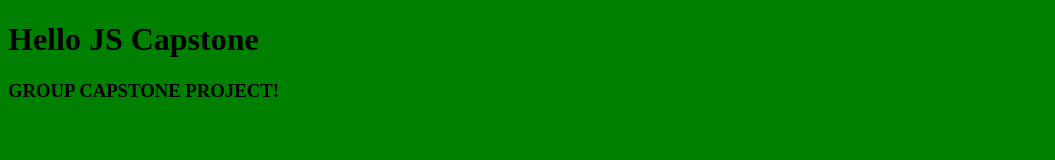
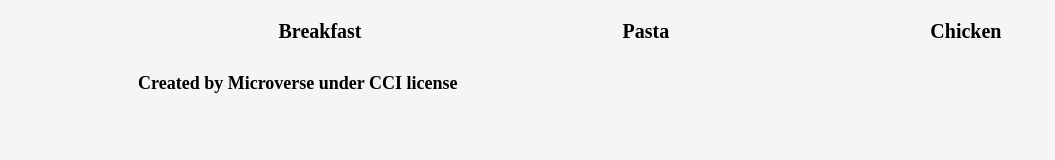
Before and after one commit to Tekhlay/JS-GROUP-CAPSTONE-PROJECT, a website built with webpack: page src/index.html in a window 1280 px wide. Shown: the whole page, without its empty margins (0-1055 px from the left). Built offline with nearby package versions, Linux system fonts and the light colour scheme.

Commit message:
Add header and footer sections

```diff
--- a/src/index.html
+++ b/src/index.html
@@ -7,6 +7,23 @@
     <title>JS CAPSTONE</title>
 </head>
 <body>
-    <h1>Hello JS Capstone</h1>
+    <div class="container">
+        <header>
+            <nav class="nav-bar">
+                <ul class="nav-item">
+                    <li>Breakfast</li>
+                    <li>Pasta</li>
+                    <li>Chicken</li>
+                </ul>
+            </nav>
+        </header>
+        <main class="food-card">
+
+        </main>
+
+        <footer>
+            <div class="footer-content">Created by Microverse under CCI license</div>
+        </footer>
+    </div>
 </body>
 </html>
--- a/src/index.js
+++ b/src/index.js
@@ -1,7 +1 @@
 import './style.css';
-
-const title = document.createElement('h3');
-title.textContent = 'GROUP CAPSTONE PROJECT!';
-
-const body = document.querySelector('body');
-body.appendChild(title);
--- a/src/style.css
+++ b/src/style.css
@@ -1,3 +1,48 @@
+* {
+  margin: 0;
+  padding: 0;
+}
+
 body {
-  background: green;
+  background: #f5f5f5;
 }
+
+.container {
+  width: 100%;
+}
+
+.nav-bar {
+  margin: 20px;
+}
+
+.nav-item {
+  list-style: none;
+  display: flex;
+  flex-direction: row;
+  justify-content: space-around;
+}
+
+.nav-item li {
+  text-decoration: none;
+  font-size: 20px;
+  font-weight: 600;
+  color: black;
+}
+
+.footer-content {
+  font-size: 18px;
+  font-weight: 600;
+  padding: 10px;
+}
+
+
+
+
+
+@media screen and (min-width:768px) {
+  .container {
+    width: 80%;
+    margin: 0 auto;
+  }
+
+}
```
